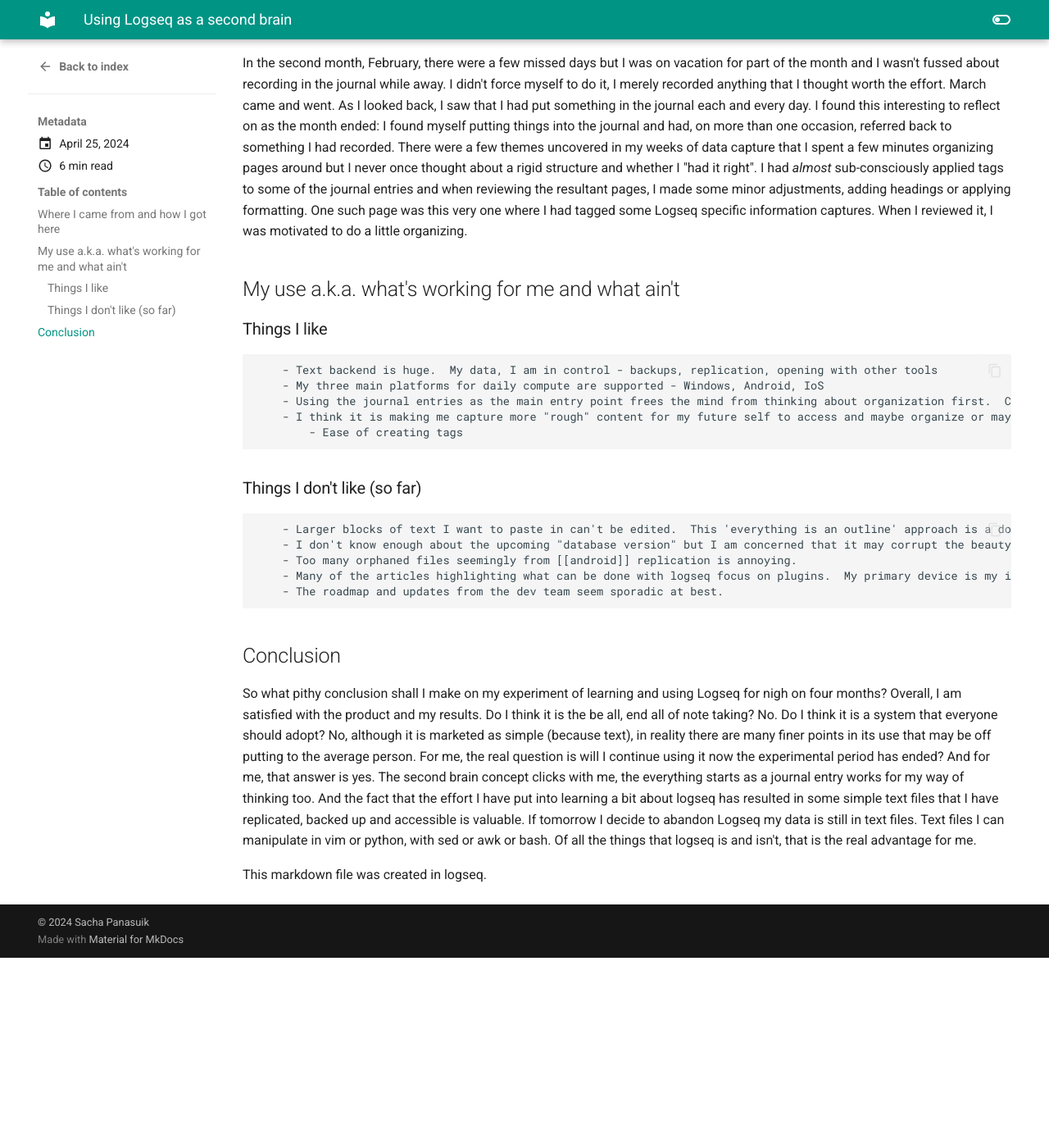
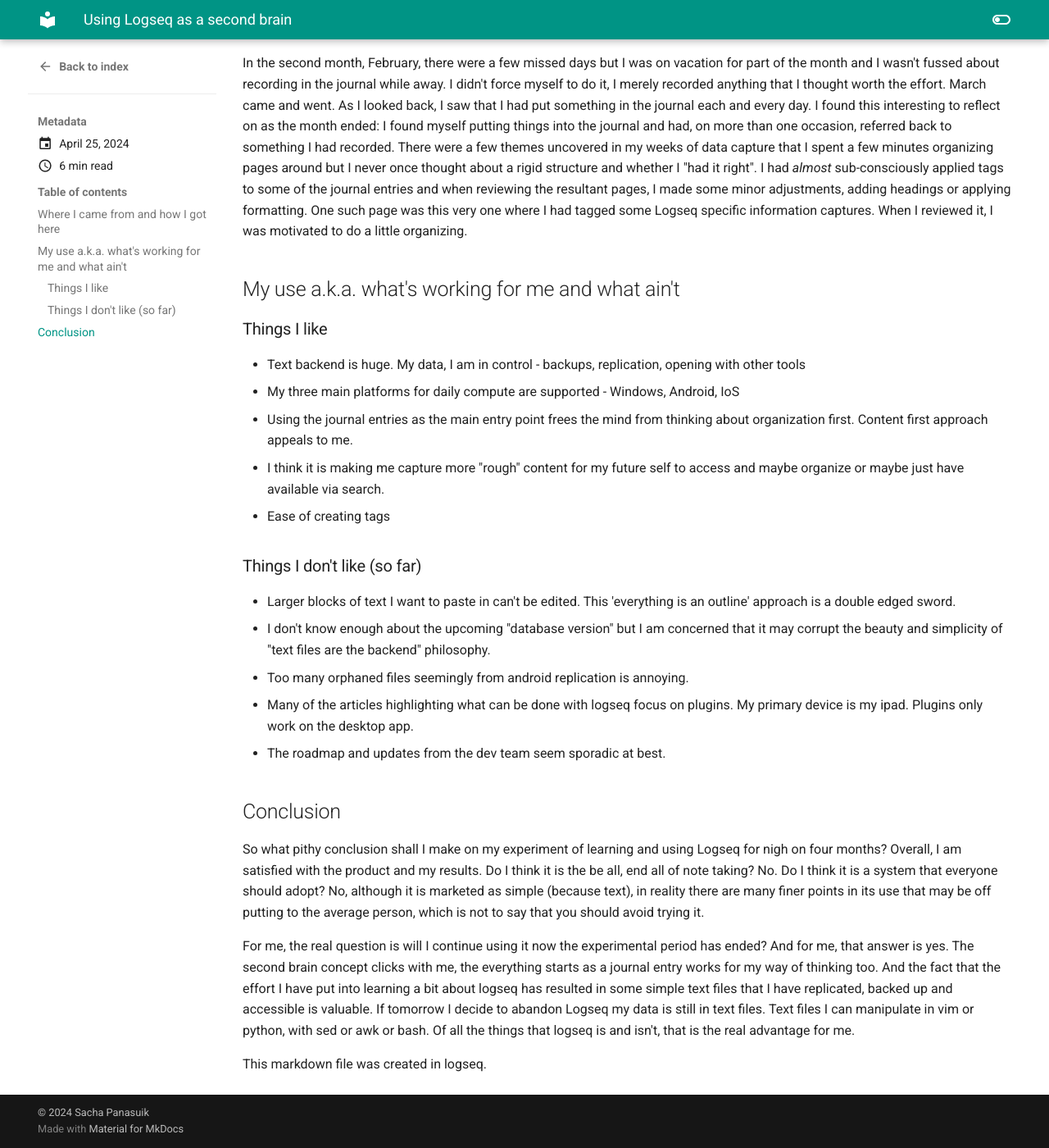
Before and after one commit to sachapan/sachapan.github.io, an MkDocs documentation site: the page built from docs/blog/posts/logseq.md, in a window 1280 px wide and 1400 px high, scrolled down 1917 px. Shown: the whole window at 82% size. Built offline with MkDocs 1.6.1 and Material for MkDocs 9.7.7, drawn with Linux system fonts in a browser that asks for light colours; before the commit the page ends 3085 px from its top, so only the background shows below that.

Commit message:
Fixed unsorted list.

```diff
--- a/docs/blog/posts/logseq.md
+++ b/docs/blog/posts/logseq.md
@@ -52,21 +52,23 @@
 ## My use a.k.a. what's working for me and what ain't
 
 ### Things I like
-		- Text backend is huge.  My data, I am in control - backups, replication, opening with other tools
-		- My three main platforms for daily compute are supported - Windows, Android, IoS
-		- Using the journal entries as the main entry point frees the mind from thinking about organization first.  Content first approach appeals to me.
-		- I think it is making me capture more "rough" content for my future self to access and maybe organize or maybe just have available via search.
-			- Ease of creating tags
+- Text backend is huge.  My data, I am in control - backups, replication, opening with other tools
+- My three main platforms for daily compute are supported - Windows, Android, IoS
+- Using the journal entries as the main entry point frees the mind from thinking about organization first.  Content first approach appeals to me.
+- I think it is making me capture more "rough" content for my future self to access and maybe organize or maybe just have available via search.
+- Ease of creating tags
 
 ### Things I don't like (so far)
-		- Larger blocks of text I want to paste in can't be edited.  This 'everything is an outline' approach is a double edged sword.
-		- I don't know enough about the upcoming "database version" but I am concerned that it may corrupt the beauty and simplicity of "text files are the backend" philosophy.
-		- Too many orphaned files seemingly from [[android]] replication is annoying.
-		- Many of the articles highlighting what can be done with logseq focus on plugins.  My primary device is my ipad.  Plugins only work on the desktop app.
-		- The roadmap and updates from the dev team seem sporadic at best.
+- Larger blocks of text I want to paste in can't be edited.  This 'everything is an outline' approach is a double edged sword.
+- I don't know enough about the upcoming "database version" but I am concerned that it may corrupt the beauty and simplicity of "text files are the backend" philosophy.
+- Too many orphaned files seemingly from android replication is annoying.
+- Many of the articles highlighting what can be done with logseq focus on plugins.  My primary device is my ipad.  Plugins only work on the desktop app.
+- The roadmap and updates from the dev team seem sporadic at best.
 
 ## Conclusion
 
-So what pithy conclusion shall I make on my experiment of learning and using Logseq for nigh on four months?  Overall, I am satisfied with the product and my results.  Do I think it is the be all, end all of note taking?  No.  Do I think it is a system that everyone should adopt? No, although it is marketed as simple (because text), in reality there are many finer points in its use that may be off putting to the average person.  For me, the real question is will I continue using it now the experimental period has ended? And for me, that answer is yes.  The second brain concept clicks with me, the everything starts as a journal entry works for my way of thinking too.  And the fact that the effort I have put into learning a bit about logseq has resulted in some simple text files that I have replicated, backed up and accessible is valuable.  If tomorrow I decide to abandon Logseq my data is still in text files.  Text files I can manipulate in vim or python, with sed or awk or bash.  Of all the things that logseq is and isn't, that is the real advantage for me.
+So what pithy conclusion shall I make on my experiment of learning and using Logseq for nigh on four months?  Overall, I am satisfied with the product and my results.  Do I think it is the be all, end all of note taking?  No.  Do I think it is a system that everyone should adopt? No, although it is marketed as simple (because text), in reality there are many finer points in its use that may be off putting to the average person, which is not to say that you should avoid trying it.
+
+For me, the real question is will I continue using it now the experimental period has ended? And for me, that answer is yes.  The second brain concept clicks with me, the everything starts as a journal entry works for my way of thinking too.  And the fact that the effort I have put into learning a bit about logseq has resulted in some simple text files that I have replicated, backed up and accessible is valuable.  If tomorrow I decide to abandon Logseq my data is still in text files.  Text files I can manipulate in vim or python, with sed or awk or bash.  Of all the things that logseq is and isn't, that is the real advantage for me.
 
 This markdown file was created in logseq.
--- a/not-index.html
+++ /dev/null
@@ -1 +0,0 @@
-Hello Git-world.
```
